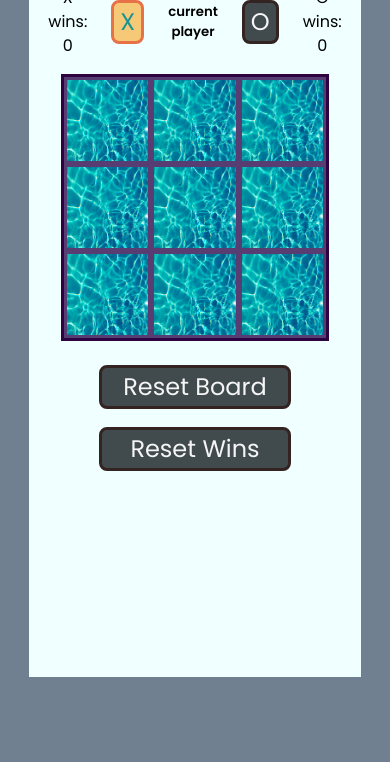
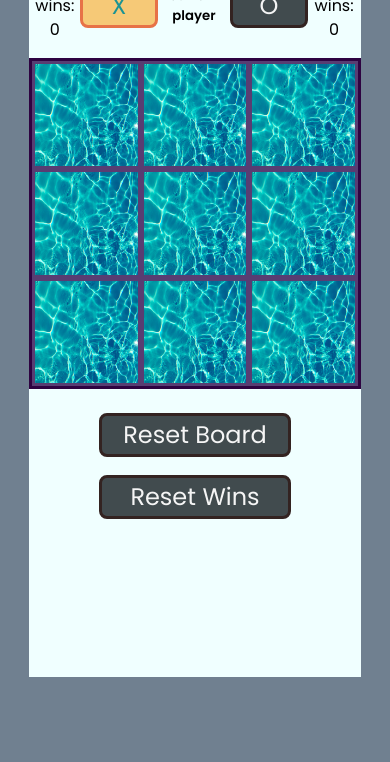
Before and after one commit to missbabelfish/ticTacToe, a plain HTML site: page index.html in a window 390 px wide. Shown: the part 94-856 px from the top of the page. Drawn offline with Linux system fonts and the light colour scheme.

Commit message:
fixed some media query shenanigans

```diff
--- a/styles.css
+++ b/styles.css
@@ -152,7 +152,20 @@ img {
     /* vertical-align: middle; */
 }
 
-@media (max-height: 600px) {
+@media (max-width: 400px) {
+    /* body {
+        background-color: whitesmoke !important;
+    } */
+    .container {
+        padding: 1em 0;
+    }
+    button {
+        margin: 0;
+    }
+
+}
+
+@media (min-width: 1000px) and (max-width: 1400px) and (max-height: 600px) {
     .board {
         width: 350px;
         height: 350px;
```
